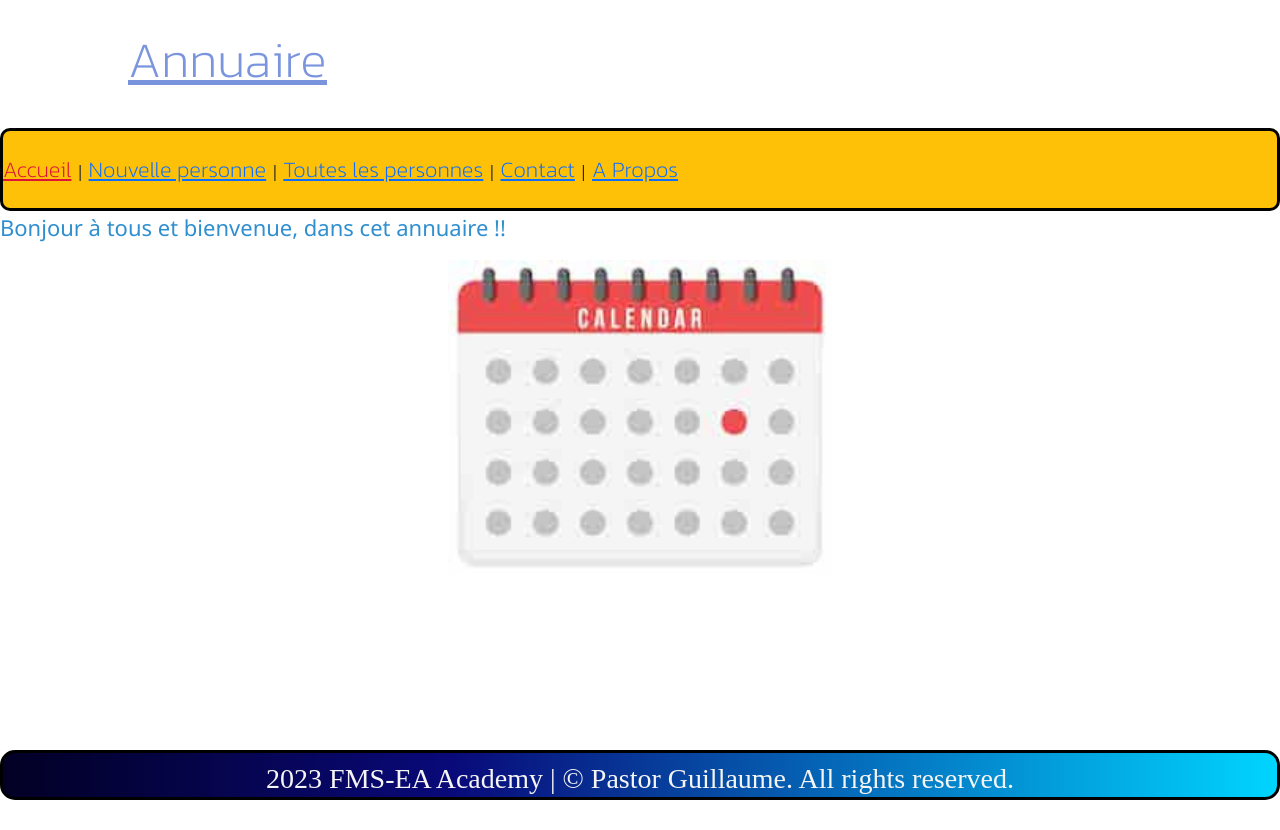
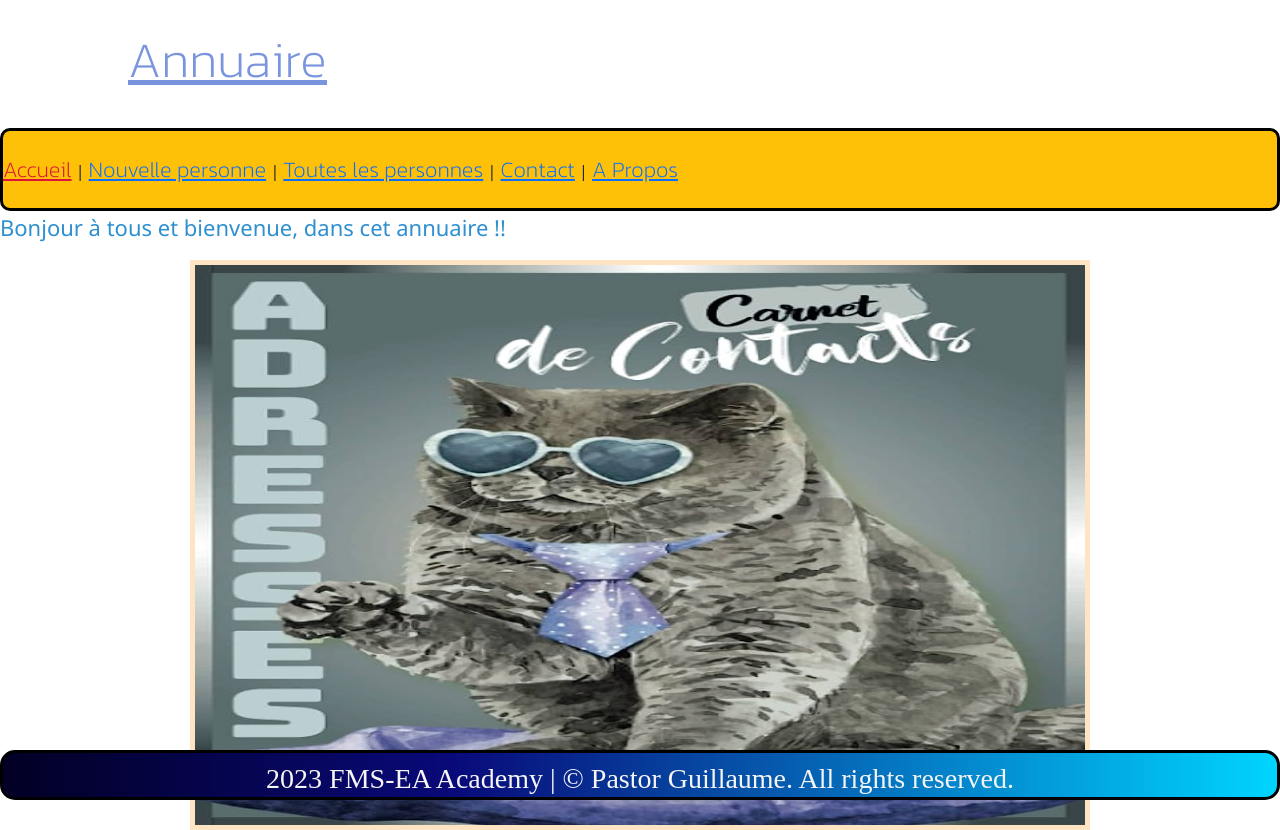
Before and after one commit to GuiomP31/annuaire, an Angular app: page / in a window 1280 px wide. Before the commit the page ends 800 px from the top, so only its background shows below. Built offline with nearby package versions, Linux system fonts and the light colour scheme.

Commit message:
update css and html, image accueil

```diff
--- a/src/app/home/home.component.css
+++ b/src/app/home/home.component.css
@@ -5,8 +5,17 @@ p {
 }
 
 
-#img {
+.img {
+
+    border: 5px solid bisque;
     display: block;
-    width: 30%;
-    margin: auto;
+    margin: 0 auto;
+    width: 900px;
+    height: 570px;
+    transition: transform .1s;
 }
+.img:hover{
+    -ms-transform: scale(1.2);
+    -webkit-transform: scale(1.2);
+    transform: scale(1.2);
+    }
--- a/src/app/home/home.component.html
+++ b/src/app/home/home.component.html
@@ -2,4 +2,4 @@
 <p>Bonjour à tous et bienvenue, dans cet annuaire !!</p>
 
 
-<img src="/assets/img/images.jpg" id="img">
+<img src="/assets/img/agenda.jpg" class="img">
```
Also changed, not shown: src/assets/img/agenda.jpg (added), src/assets/img/images.jpg (deleted).
